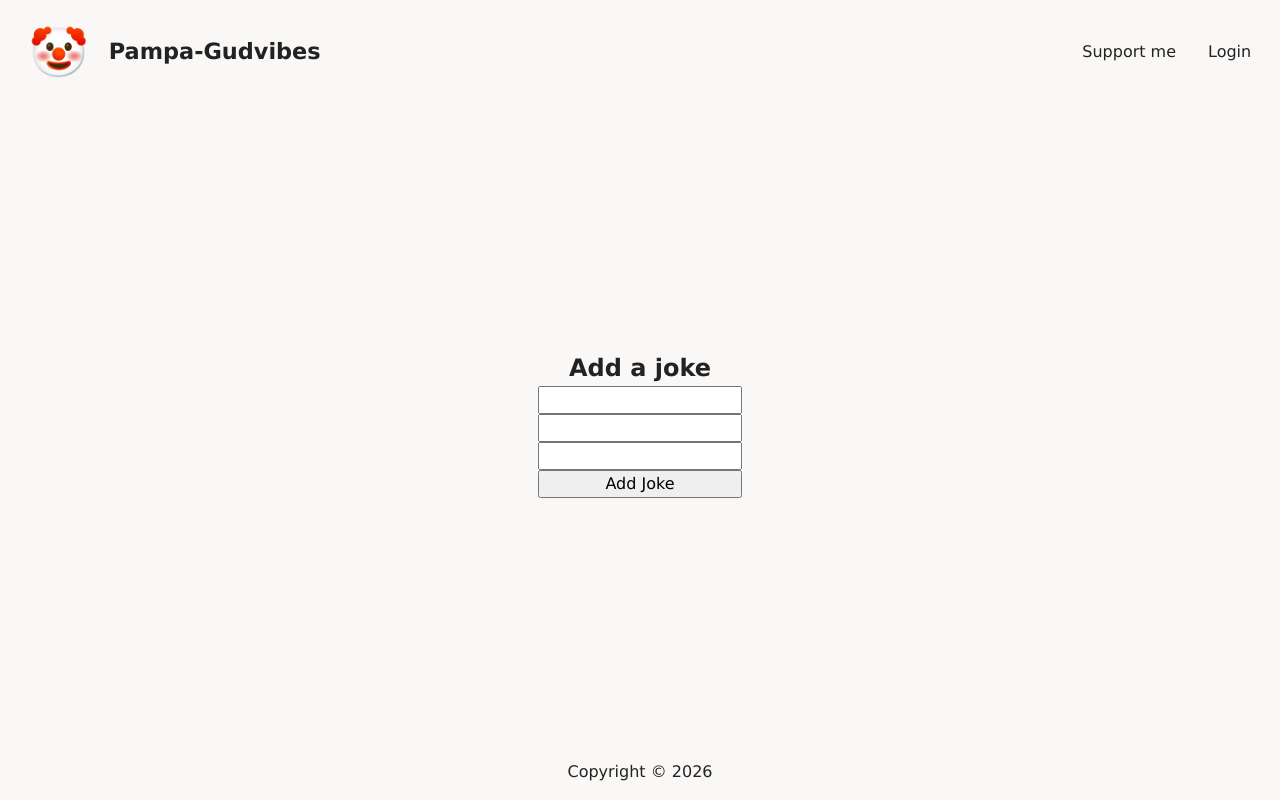
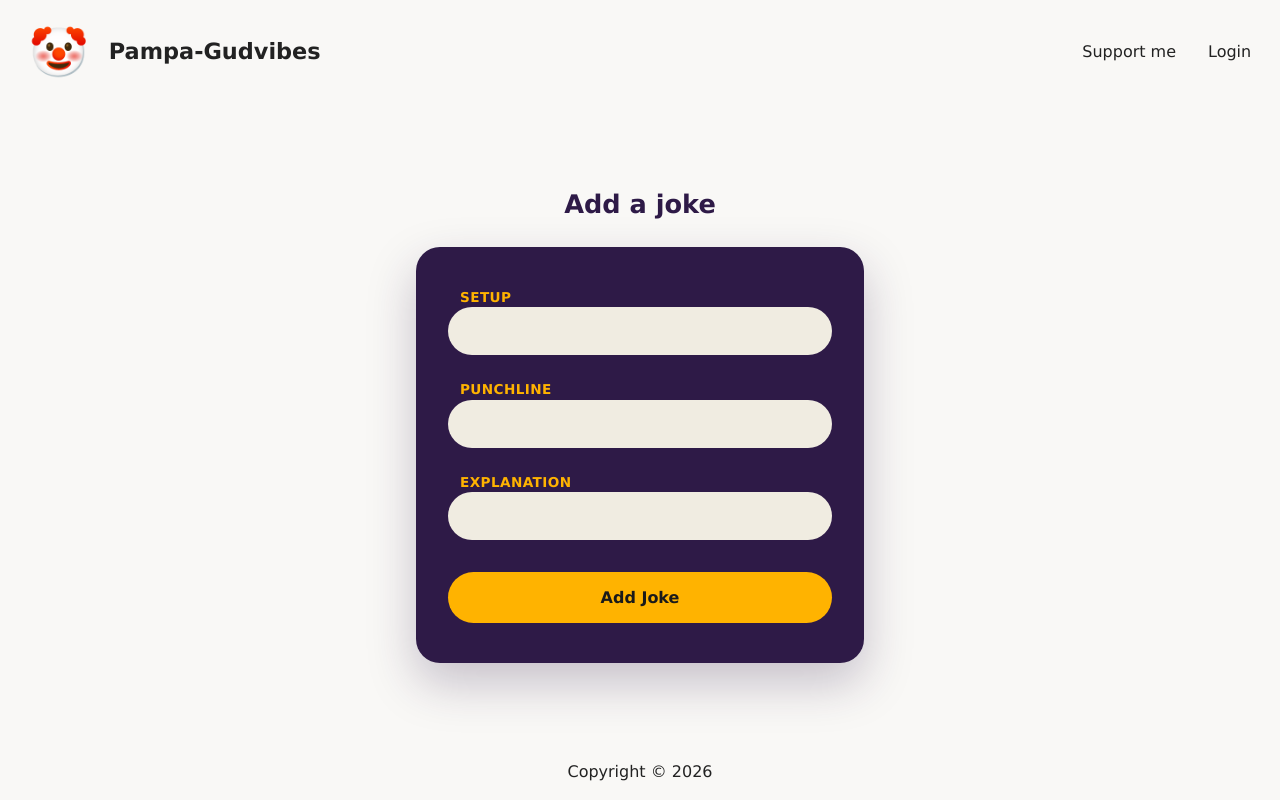
Before and after one commit to Dan-Cosci/daily-jokes, a React (Vite) app in the folder frontend/: page /add in a window 1280 px wide. Built offline with nearby package versions, Linux system fonts and the light colour scheme; no server answers.

Commit message:
Frontend: adding add joke form

```diff
--- a/frontend/src/assets/css/AddJokes.css
+++ b/frontend/src/assets/css/AddJokes.css
@@ -1,13 +1,108 @@
-.add-joke{
+.add-joke {
   height: 100%;
 
   display: flex;
   flex-direction: column;
   justify-content: center;
   align-items: center;
+  gap: 1.5rem;
+  padding: 2rem 2rem;
 }
 
-.add-joke__form{
+.add-joke__title {
+  font-size: 1.6rem;
+  font-weight: 700;
+  color: var(--color-purple);
+}
+
+.add-joke__form {
   display: flex;
   flex-direction: column;
+  justify-content: space-between;
+  gap: 2rem;
+
+  background-color: var(--color-purple);
+  padding: 2.5rem 2rem;
+  border-radius: 1.5rem;
+
+  min-height: min(70vh, 26rem);
+  height: auto;
+  width: min(28rem, 92vw);
+
+  box-shadow: 0 1.25rem 3rem rgba(46, 26, 71, 0.25);
 }
+
+.add-joke__form__inputs {
+  display: flex;
+  flex-direction: column;
+  gap: 1.5rem;
+}
+
+/* reset the browser's default fieldset border/padding */
+.add-joke__form__inputs fieldset {
+  margin: 0;
+  padding: 0;
+  border: none;
+
+  display: flex;
+  flex-direction: column;
+  gap: 0.5rem;
+}
+
+.add-joke__form__inputs legend {
+  padding: 0;
+  margin-left: 0.75rem;
+
+  font-size: 0.85rem;
+  font-weight: 600;
+  letter-spacing: 0.03em;
+  text-transform: uppercase;
+  color: var(--color-yellow);
+}
+
+.add-joke__form__inputs input {
+  width: 100%;
+  padding: 0.75rem 1.25rem;
+  border-radius: 2rem;
+  border: none;
+
+  font-size: 1rem;
+  color: var(--color-balck-3);
+  background-color: var(--color-white-3);
+
+  transition: box-shadow 0.15s ease, transform 0.15s ease;
+}
+
+.add-joke__form__inputs input::placeholder {
+  color: rgba(34, 34, 34, 0.45);
+}
+
+.add-joke__form__inputs input:focus {
+  outline: none;
+  box-shadow: 0 0 0 3px var(--color-yellow);
+}
+
+.add-joke__form__submit button {
+  width: 100%;
+  padding: 0.85rem 1.5rem;
+  border: none;
+  border-radius: 2rem;
+
+  font-size: 1rem;
+  font-weight: 700;
+  color: var(--color-balck-1);
+  background-color: var(--color-yellow);
+  cursor: pointer;
+
+  transition: transform 0.15s ease, box-shadow 0.15s ease, background-color 0.15s ease;
+}
+
+.add-joke__form__submit button:hover {
+  transform: translateY(-2px);
+  background-color: var(--color-yellow);
+  box-shadow: 0 0.5rem 1.25rem rgba(46, 26, 71, 0.35);
+}
+
+.add-joke__form__submit button:active {
+  transform: translateY(0);
+}
--- a/frontend/src/jokes/AddJokes.jsx
+++ b/frontend/src/jokes/AddJokes.jsx
@@ -1,4 +1,3 @@
-import React from 'react';
 import { useState } from 'react';
 
 const initialState = {
@@ -10,39 +9,57 @@ const initialState = {
 function AddJokes() {
   const [form, setForm] = useState(initialState);
 
+  const handleChange = (e) => {
+    setForm((prev) => ({ ...prev, [e.target.name]: e.target.value }));
+  };
+
   const handleSubmit = async (e) => {
-    e.preventDefault()
-    console.log(form)
-  }
+    e.preventDefault();
+    console.log(form);
+  };
 
   return (
-
     <div className="add-joke">
       <h2 className="add-joke__title">Add a joke</h2>
 
-        <form className='add-joke__form' onSubmit={handleSubmit}>
+      <form className="add-joke__form" onSubmit={handleSubmit}>
+        <div className="add-joke__form__inputs">
+          <fieldset>
+            <legend>Setup</legend>
             <input
               type="text"
               name="setup"
               value={form.setup}
-            onChange={(e) => { setForm( (prev)=>({...prev , [e.target.name]: e.target.value }))}}
+              onChange={handleChange}
             />
+          </fieldset>
+
+          <fieldset>
+            <legend>Punchline</legend>
             <input
               type="text"
               name="punchline"
               value={form.punchline}
-            onChange={(e) => { setForm( (prev)=>({...prev , [e.target.name]: e.target.value }))}}
-          /><input
+              onChange={handleChange}
+            />
+          </fieldset>
+
+          <fieldset>
+            <legend>Explanation</legend>
+            <input
               type="text"
               name="explanation"
               value={form.explanation}
-            onChange={(e) => { setForm( (prev)=>({...prev , [e.target.name]: e.target.value }))}}
+              onChange={handleChange}
             />
+          </fieldset>
+        </div>
 
+        <div className="add-joke__form__submit">
           <button type="submit">Add Joke</button>
+        </div>
       </form>
     </div>
-
   );
 }
 
```
Lines whose indentation alone changed are shown as unchanged.
